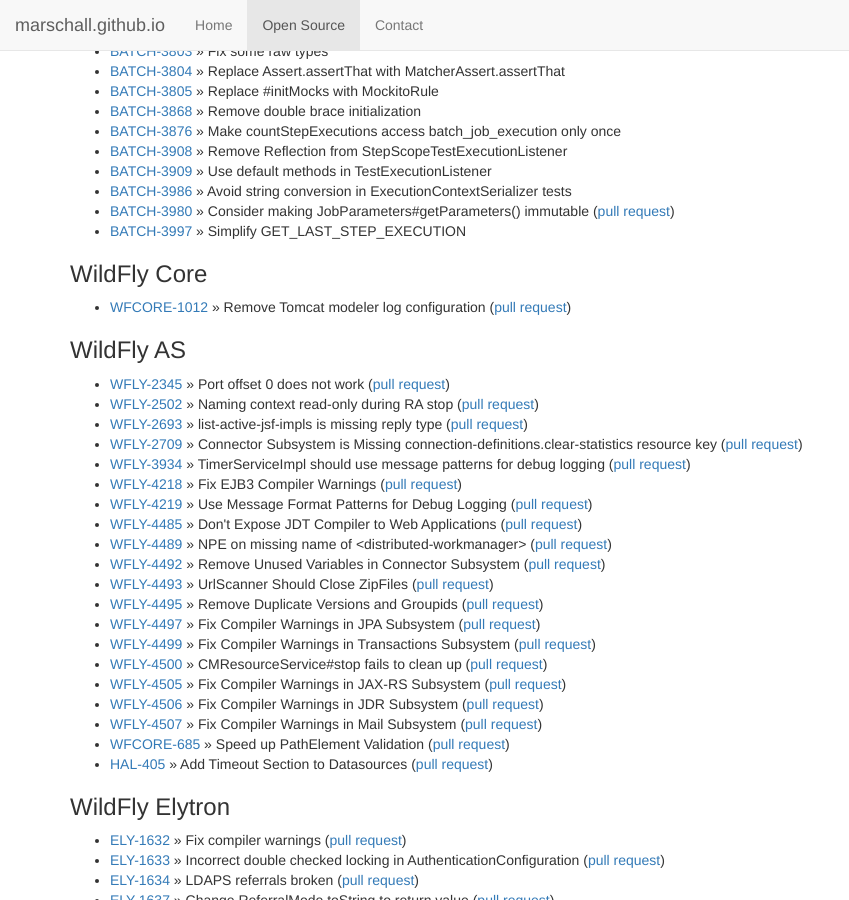
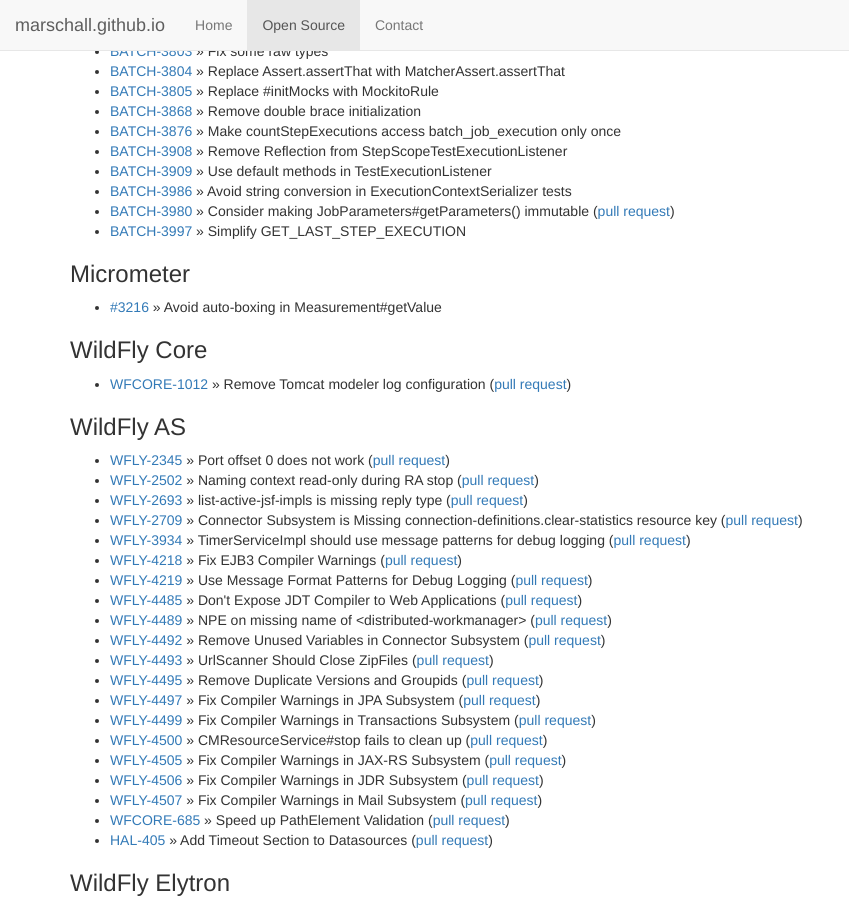
Before and after one commit to marschall/marschall.github.com, a Jekyll site: the page built from open-source.html, in a window 1280 px wide and 900 px high, scrolled down 2281 px. Shown: the whole window, without its empty margins (0-849 px from the left). Built offline with Jekyll 4.4.1, drawn with Linux system fonts in a browser that asks for light colours.

Commit message:
add micrometer

```diff
--- a/open-source.html
+++ b/open-source.html
@@ -151,6 +151,10 @@
   <li><a href="https://github.com/spring-projects/spring-batch/pull/3986">BATCH-3986</a> &raquo; Avoid string conversion in ExecutionContextSerializer tests</li>
   <li><a href="https://github.com/spring-projects/spring-batch/issues/3980">BATCH-3980</a> &raquo; Consider making JobParameters#getParameters() immutable (<a href="https://github.com/spring-projects/spring-batch/pull/3988">pull request</a>)</li>
   <li><a href="https://github.com/spring-projects/spring-batch/pull/3997">BATCH-3997</a> &raquo; Simplify GET_LAST_STEP_EXECUTION</li>
+</ul>
+<h3>Micrometer</h3>
+<ul>
+  <li><a href="https://github.com/micrometer-metrics/micrometer/pull/3216">#3216</a> &raquo; Avoid auto-boxing in Measurement#getValue</li>
 </ul>
 <h3>WildFly Core</h3>
 <ul>
```
